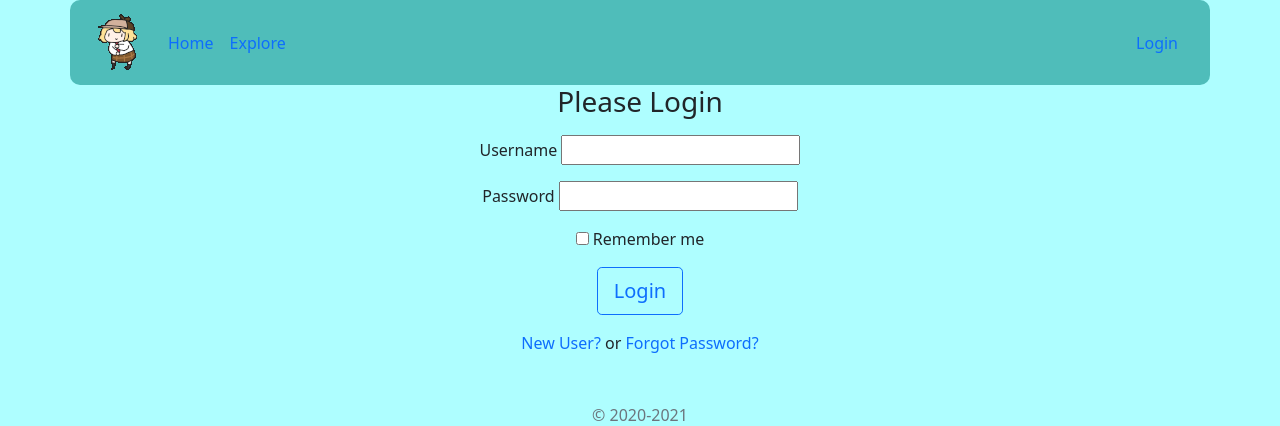
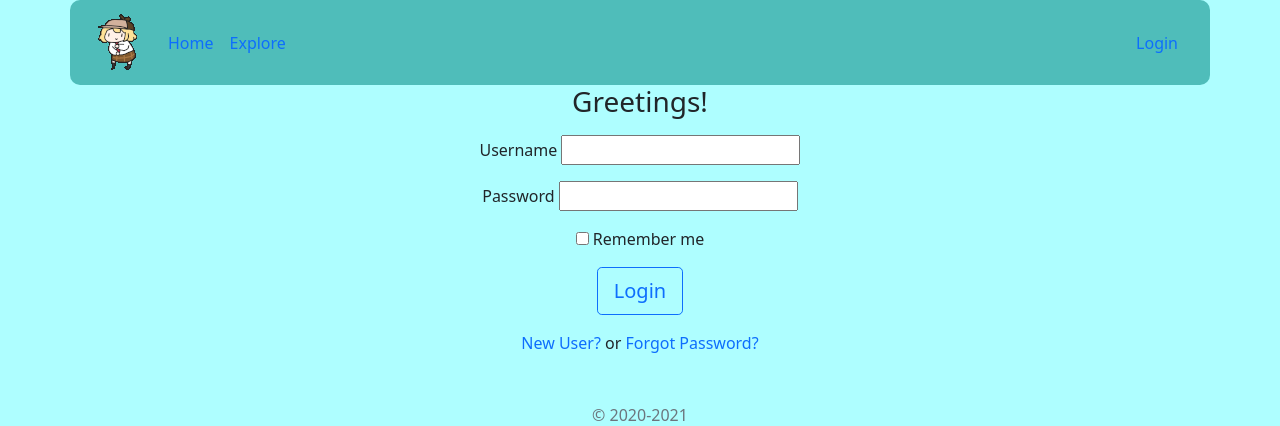
Before and after one commit to Touyu-Pan/flask-demo, a Flask app: page /login in a window 1280 px wide. Shown: the top 426 px of the page. Run offline with Flask 2, Linux system fonts and the light colour scheme.

Commit message:
edit welcome message

```diff
--- a/twittor/templates/login.html
+++ b/twittor/templates/login.html
@@ -4,7 +4,7 @@
 <div class='row'>
     <div class="text-center col-lg-4"></div>
     <div class="text-center col-lg-4">
-    <h1 class="h3 mb-3 fonr-weight-normal">Please Login</h1>
+    <h1 class="h3 mb-3 fonr-weight-normal">Greetings!</h1>
     <form action="" method="post">
         {{ form.hidden_tag() }}
         <p>
```
